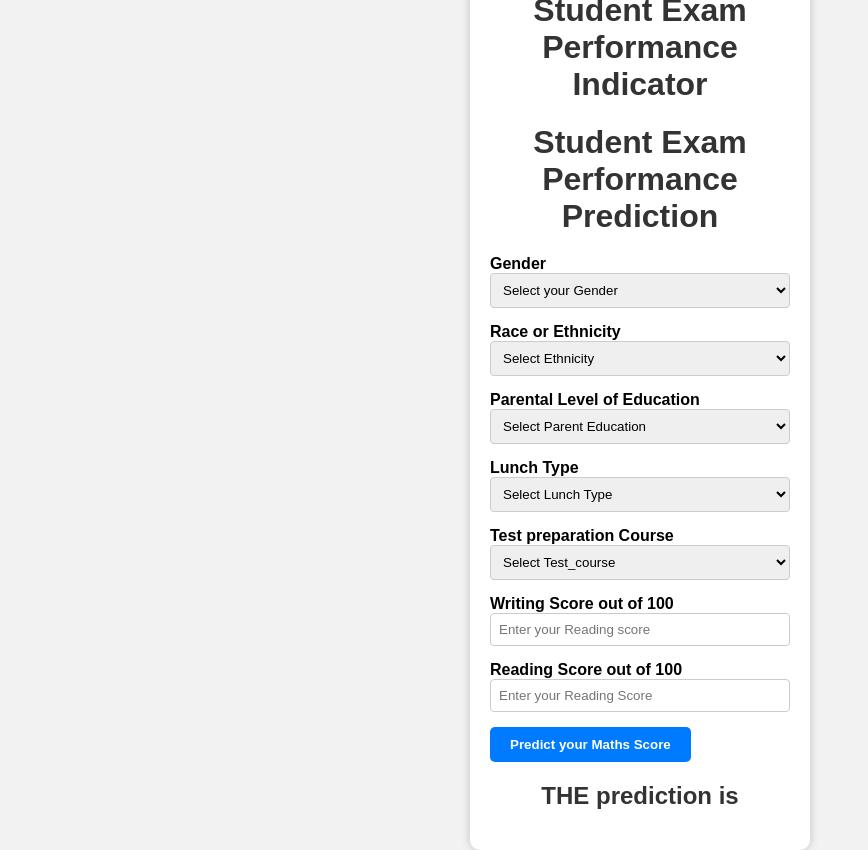
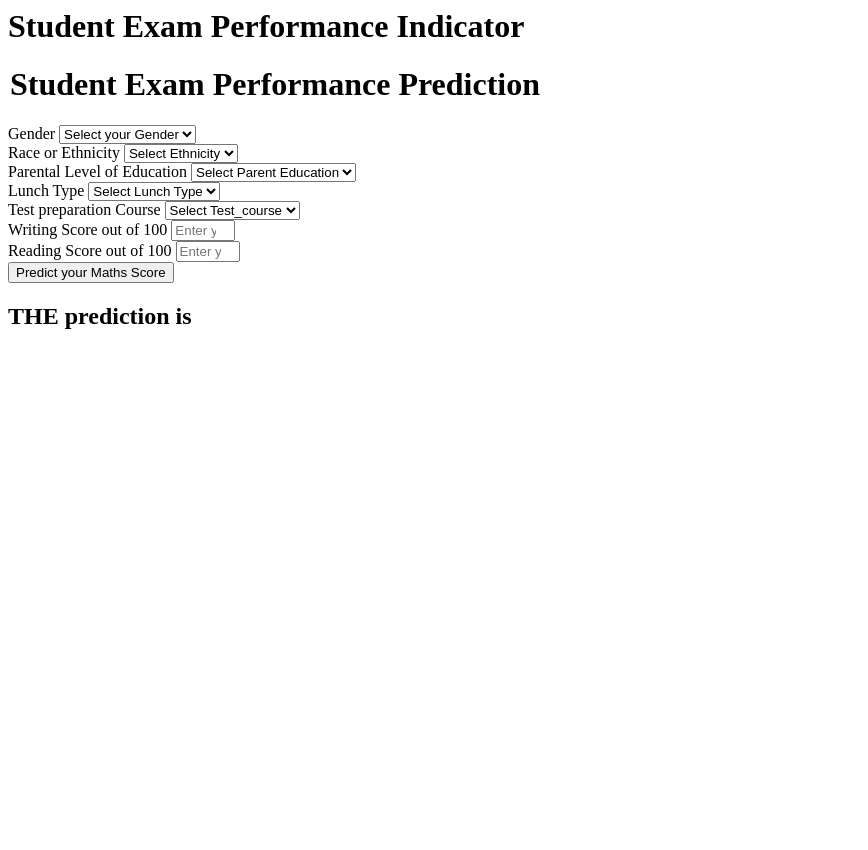
Before and after one commit to balajisadhasivam/MLprojects, a Flask app: page /predictdata in a window 1280 px wide. Shown: the whole page, without its empty margins (0-868 px from the left). After the commit the page ends 329 px from the top, so only its background shows below. Run offline with Flask 3, Linux system fonts and the light colour scheme.

Commit message:
Update home.html

```diff
--- a/templates/home.html
+++ b/templates/home.html
@@ -1,70 +1,6 @@
 <html>
 <body>
-    <style>
-        body {
-    font-family: Arial, sans-serif;
-    background-color: #f2f2f2;
-    margin: 0;
-    padding: 0;
-    display: flex;
-    justify-content: center;
-    align-items: center;
-    height: 100vh;
-}
 
-.login {
-    background-color: #fff;
-    padding: 20px;
-    border-radius: 10px;
-    box-shadow: 0 0 10px rgba(0, 0, 0, 0.2);
-    width: 300px;
-}
-
-h1 {
-    text-align: center;
-    margin-bottom: 20px;
-    color: #333;
-}
-
-form {
-    text-align: left;
-}
-
-.mb-3 {
-    margin-bottom: 15px;
-}
-
-.form-label {
-    font-weight: bold;
-}
-
-.form-control {
-    width: 100%;
-    padding: 8px;
-    border: 1px solid #ccc;
-    border-radius: 4px;
-}
-
-.btn {
-    background-color: #007bff;
-    color: #fff;
-    padding: 10px 20px;
-    border: none;
-    border-radius: 5px;
-    cursor: pointer;
-    font-weight: bold;
-}
-
-.btn:hover {
-    background-color: #0056b3;
-}
-
-h2 {
-    text-align: center;
-    margin-top: 20px;
-    color: #333;
-}
-    </style>
     <div class="login">
        <h1>Student Exam Performance Indicator</h1>
 
```
